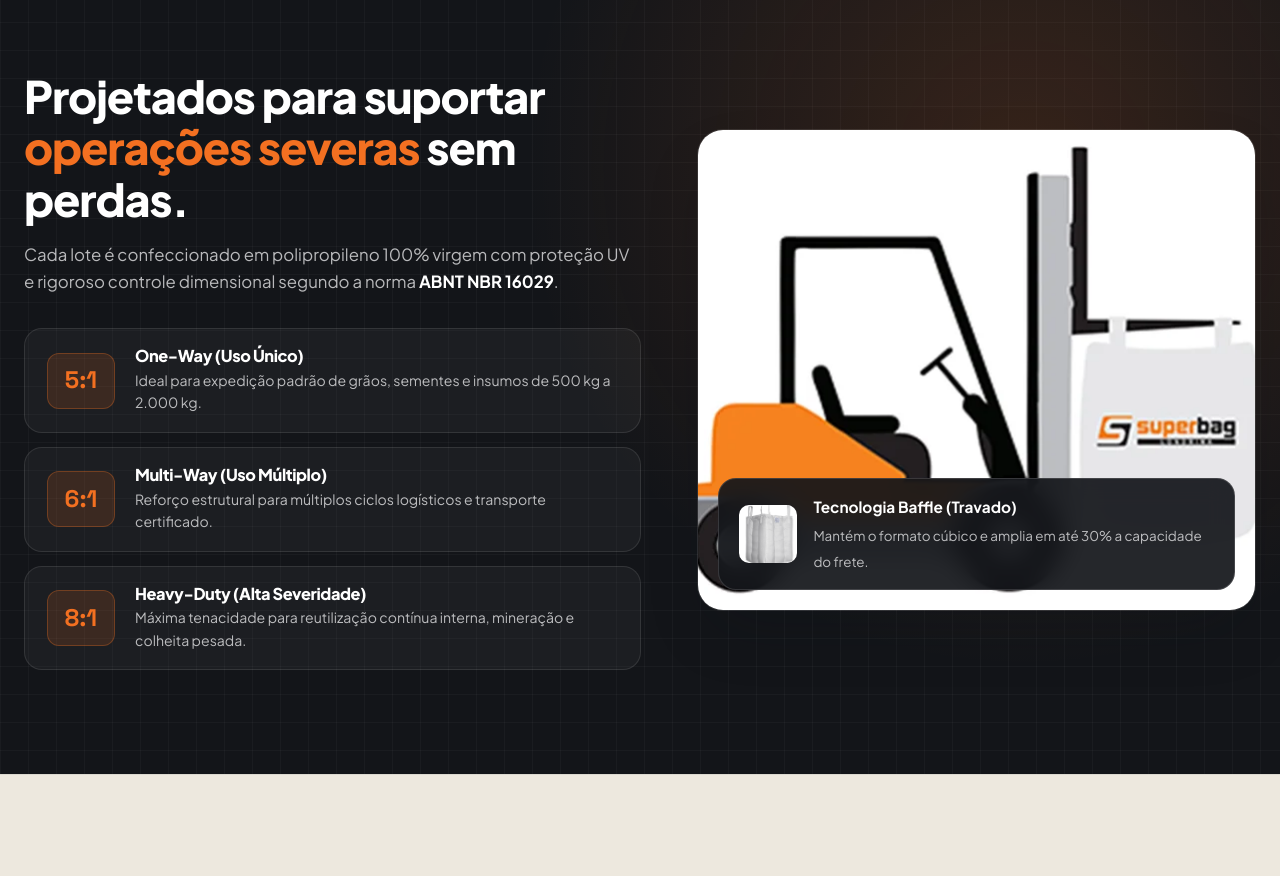
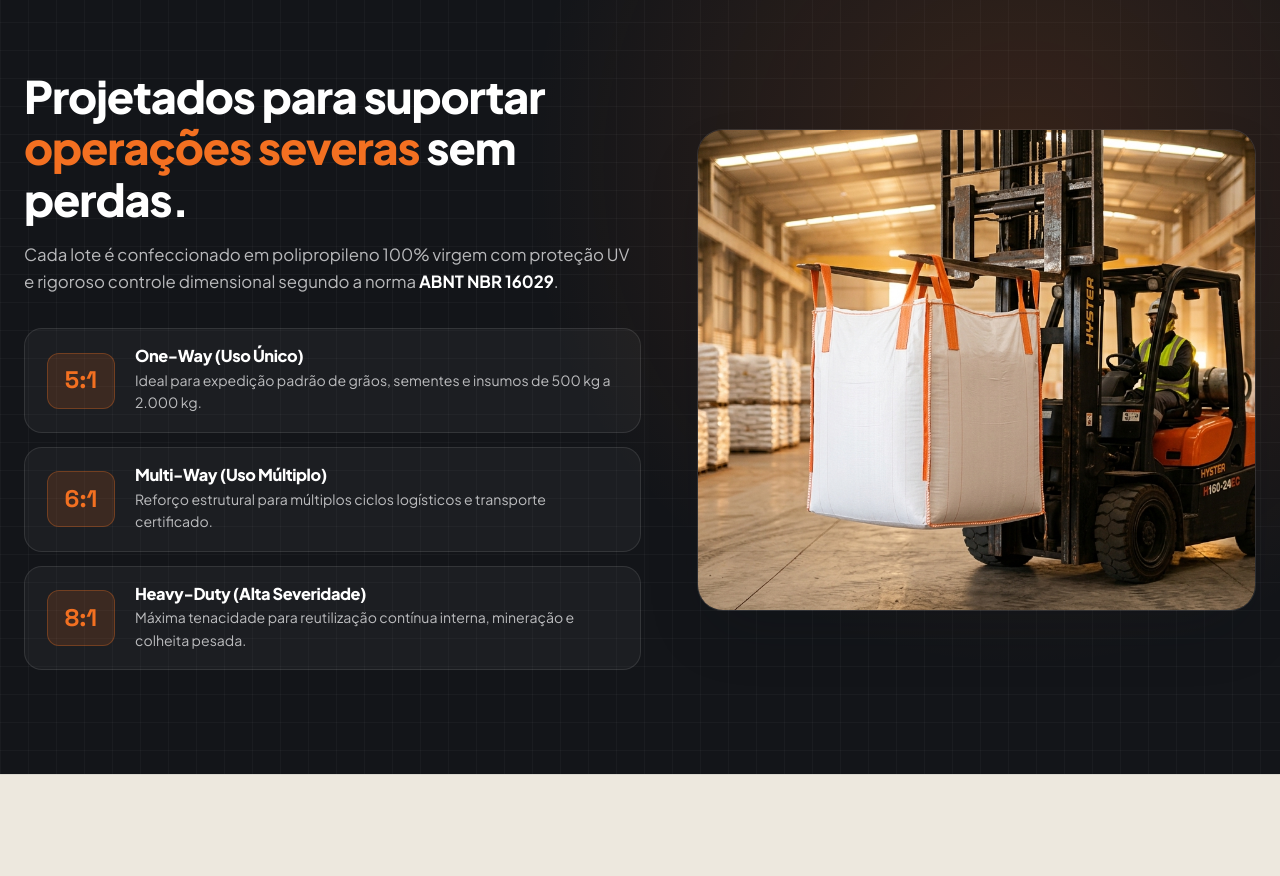
Before and after one commit to gerentebihmark-hub/lp-superbag, a website built with Vite: page index.html in a window 1280 px wide. Shown: the part 3160-4036 px from the top of the page. Built offline with nearby package versions, Linux system fonts and the light colour scheme.

Commit message:
feat(media): replace flat illustration with 4K industrial Big Bag photograph

```diff
--- a/index.html
+++ b/index.html
@@ -599,14 +599,7 @@
           <!-- Right Visual Showcase -->
           <div class="eng-visual reveal">
             <div class="eng-photo-frame">
-              <img src="/assets/produtos/manuseio-1.webp" alt="Operação industrial segura com Big Bags Superbag Londrina" loading="lazy" />
-              <div class="eng-floating-card">
-                <img src="/assets/produtos/travado-detalhe.png" alt="Detalhe da trava interna Baffle Bag" width="64" height="64" />
-                <div>
-                  <strong>Tecnologia Baffle (Travado)</strong>
-                  <span>Mantém o formato cúbico e amplia em até 30% a capacidade do frete.</span>
-                </div>
-              </div>
+              <img src="/assets/produtos/operacao-severa-4k.jpg" alt="Operação industrial segura com Big Bags Superbag Londrina" loading="lazy" />
             </div>
           </div>
         </div>
```
Also changed, not shown: public/assets/produtos/operacao-severa-4k.jpg (added).
